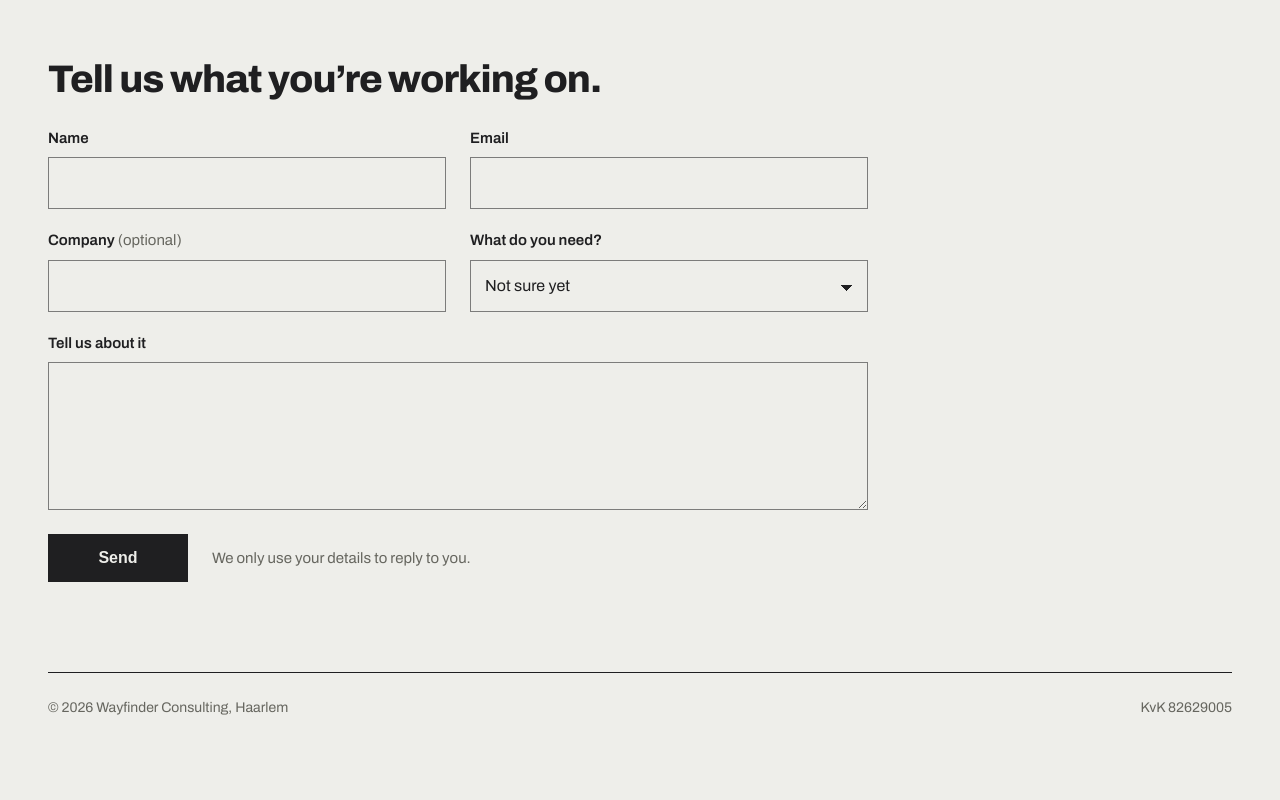
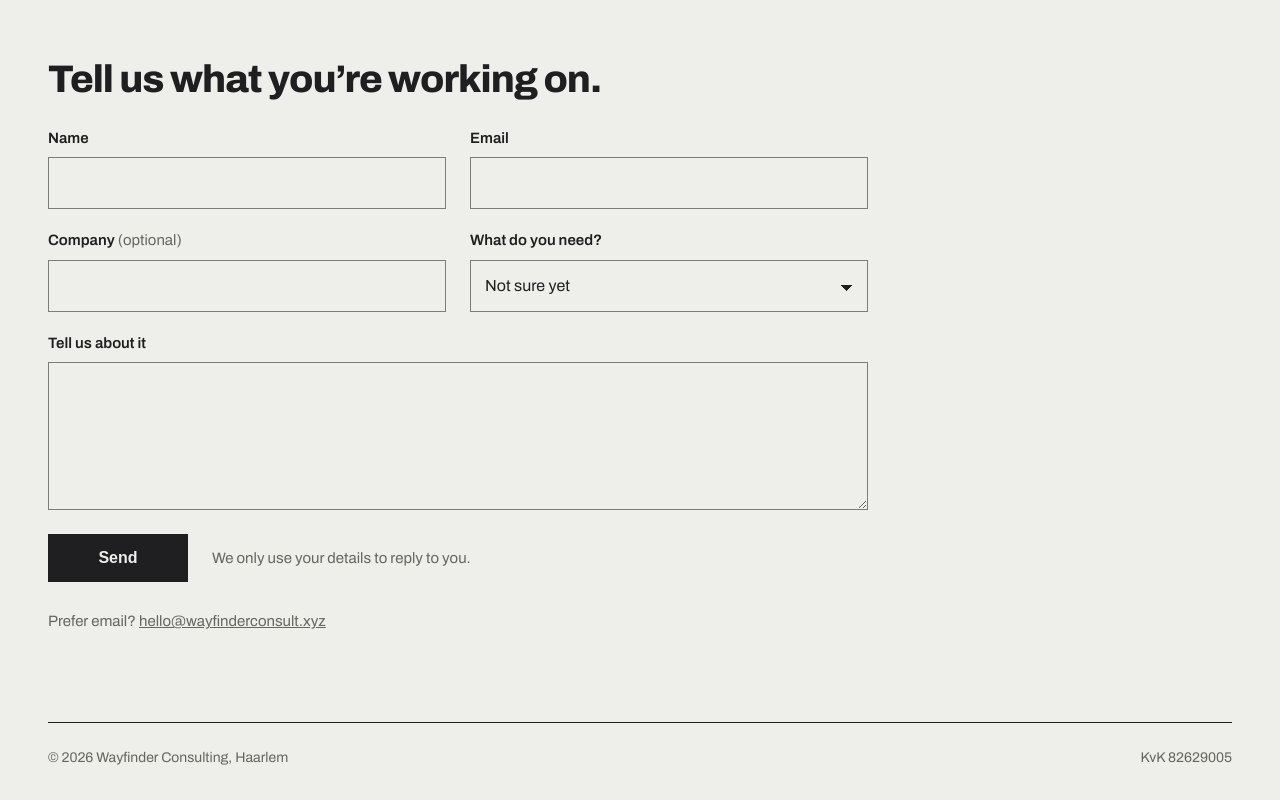
Before and after one commit to mlwrose/wayfinderconsult.xyz, a plain HTML site: page index.html in a window 1280 px wide. Shown: the part 4876-5676 px from the top of the page. Before the commit the page ends 5626 px from the top, so only its background shows below. Drawn offline with Linux system fonts and the light colour scheme.

Commit message:
Contact: restore hello@wayfinderconsult.xyz under the form now that mail works
Co-Authored-By: Claude Opus 5.5 <noreply@anthropic.com>
Claude-Session: https://claude.ai/code/session_01LVfijWRTKUTpd3tW6NwjyR

```diff
--- a/index.html
+++ b/index.html
@@ -501,6 +501,7 @@ footer{border-top:1px solid var(--rule);padding-block:24px 32px;display:flex;fle
       <p class="done-h" data-nl="Bedankt, je bericht is binnen.">Thanks, your message is in.</p>
       <p data-nl="Matthew antwoordt per e-mail.">Matthew will reply by email.</p>
     </div>
+    <p class="alt" data-nl="Liever mailen? &lt;a href=&quot;mailto:hello@wayfinderconsult.xyz&quot;&gt;hello@wayfinderconsult.xyz&lt;/a&gt;">Prefer email? <a href="mailto:hello@wayfinderconsult.xyz">hello@wayfinderconsult.xyz</a></p>
   </section>
 </main>
 
```
